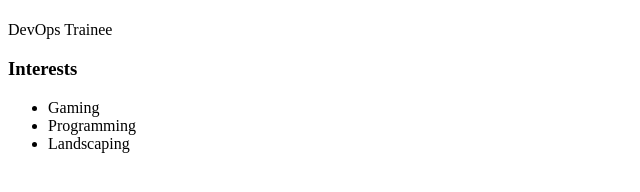
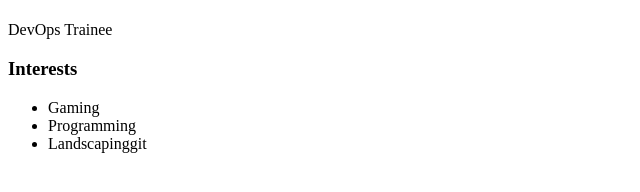
Before and after one commit to Emerson0304/brittney-stalberte.github.io, a plain HTML site: page index.html in a window 1280 px wide. Shown: the full height of the page, 0-640 px from the left. Drawn offline with Linux system fonts and the light colour scheme.

Commit message:
describe commit

```diff
--- a/index.html
+++ b/index.html
@@ -24,7 +24,7 @@
                 <ul>
                     <li>Gaming</li>
                     <li>Programming</li>
-                    <li>Landscaping</li>
+                    <li>Landscapinggit </li>
                 </ul>
             </div>
 
```
